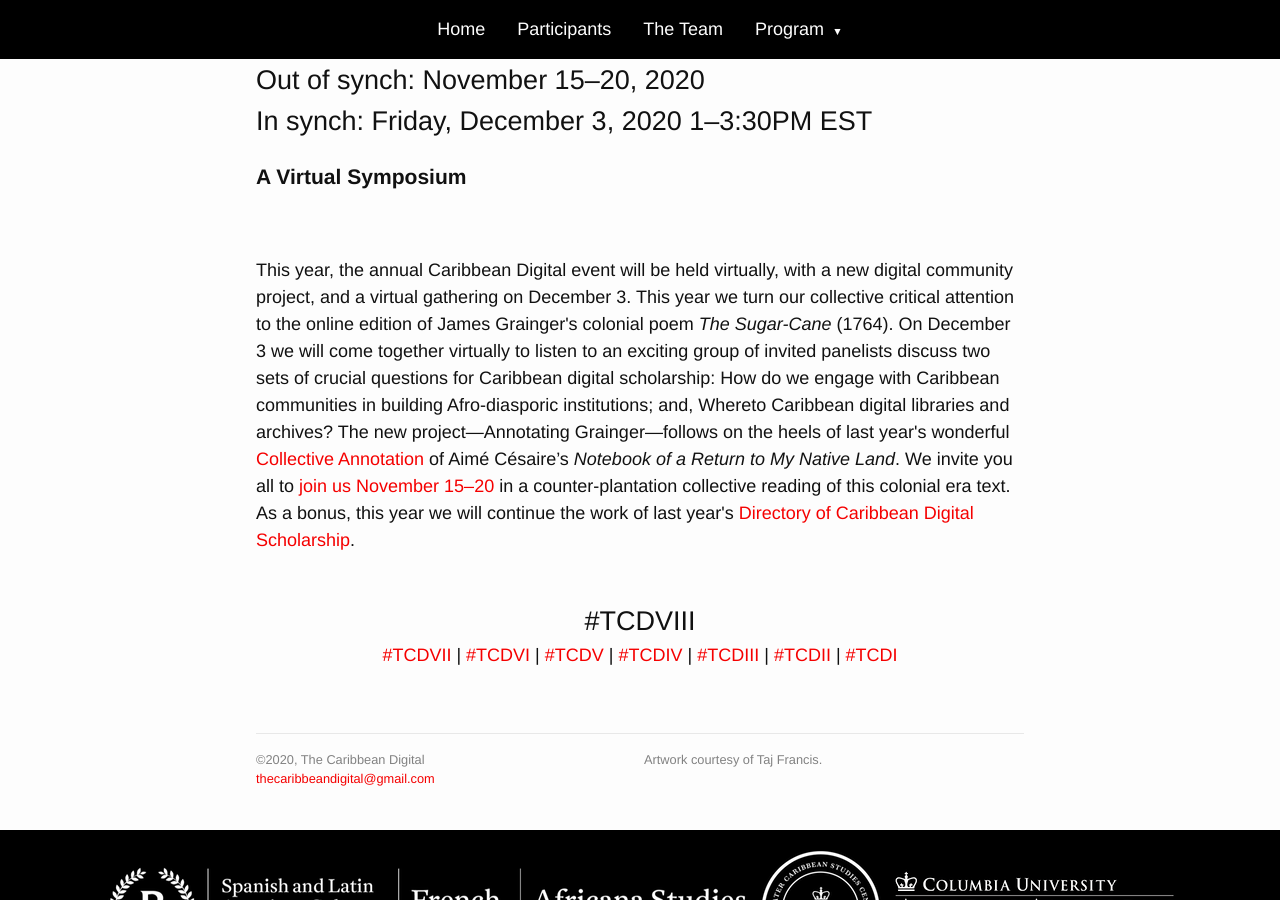
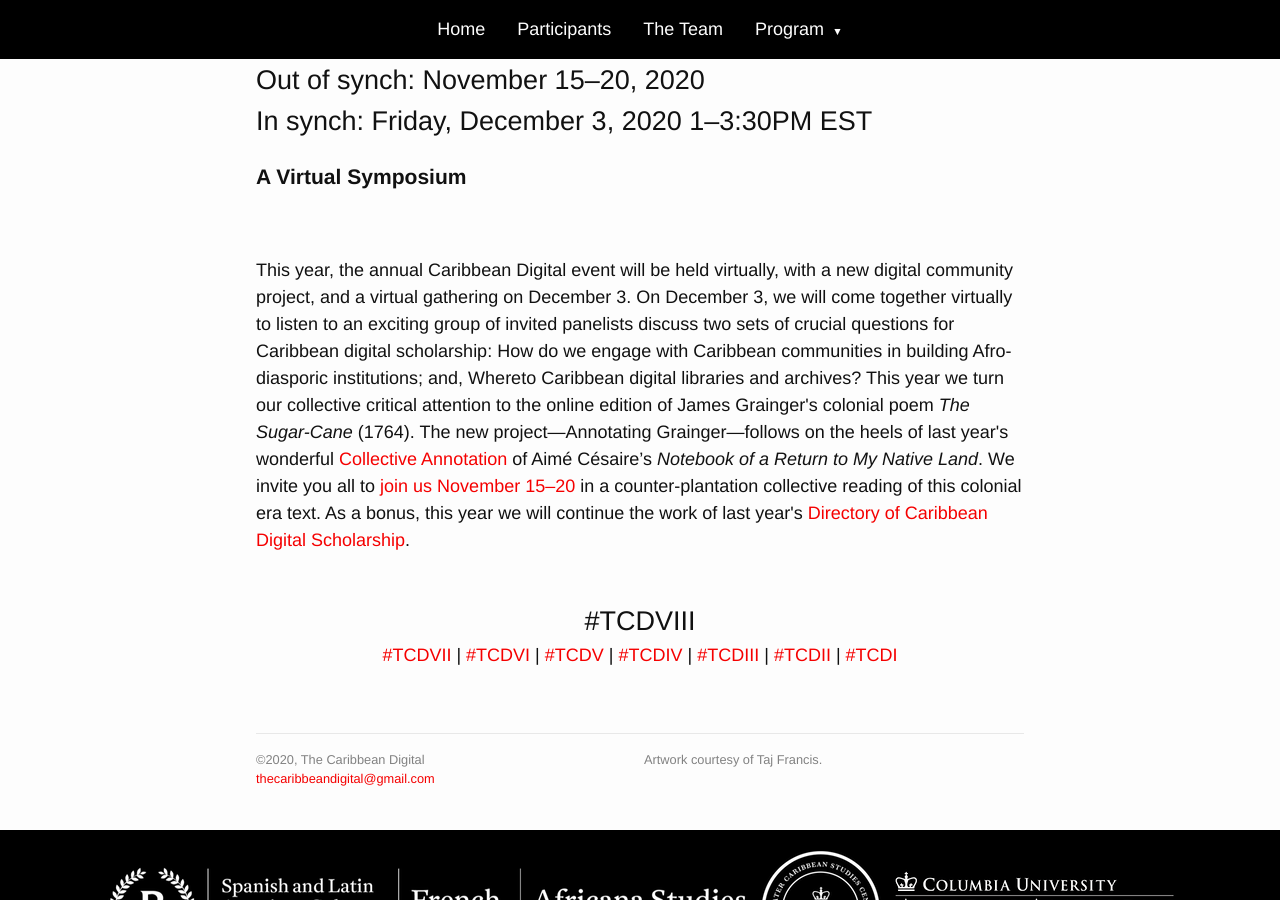
Before and after one commit to elotroalex/tcd8, a Jekyll site: the page built from index.html, in a window 1280 px wide and 900 px high, scrolled down 602 px. Built offline with Jekyll 4.4.1, drawn with Linux system fonts in a browser that asks for light colours; part of the change alters nothing that is shown.

```diff
--- a/index.html
+++ b/index.html
@@ -15,18 +15,17 @@ layout: default
   <br />
   <p>
     This year, the annual Caribbean Digital event will be held virtually, with a
-    new digital community project, and a virtual gathering on December 3. This
-    year we turn our collective critical attention to the online edition of
-    James Grainger's colonial poem <em>The Sugar-Cane</em> (1764). On December 3
-    we will come together virtually to listen to an exciting group of invited
-    panelists discuss two sets of crucial questions for Caribbean digital
-    scholarship: How do we engage with Caribbean communities in building
+    new digital community project, and a virtual gathering on December 3. On
+    December 3, we will come together virtually to listen to an exciting group
+    of invited panelists discuss two sets of crucial questions for Caribbean
+    digital scholarship: How do we engage with Caribbean communities in building
     Afro-diasporic institutions; and, Whereto Caribbean digital libraries and
-    archives? The new project—Annotating Grainger—follows on the heels of last
-    year's wonderful
-    <a href="{{site.baseurl}}/cahier/">Collective Annotation</a> of Aimé
-    Césaire’s <em>Notebook of a Return to My Native Land</em>. We invite you all
-    to <a href="{{site.baseurl}}/grainger/">join us November 15–20</a>
+    archives? This year we turn our collective critical attention to the online
+    edition of James Grainger's colonial poem <em>The Sugar-Cane</em> (1764).
+    The new project—Annotating Grainger—follows on the heels of last year's
+    wonderful <a href="{{site.baseurl}}/cahier/">Collective Annotation</a> of
+    Aimé Césaire’s <em>Notebook of a Return to My Native Land</em>. We invite
+    you all to <a href="{{site.baseurl}}/grainger/">join us November 15–20</a>
     in a counter-plantation collective reading of this colonial era text. As a
     bonus, this year we will continue the work of last year's
     <a href="{{site.baseurl}}/directory/"
```
